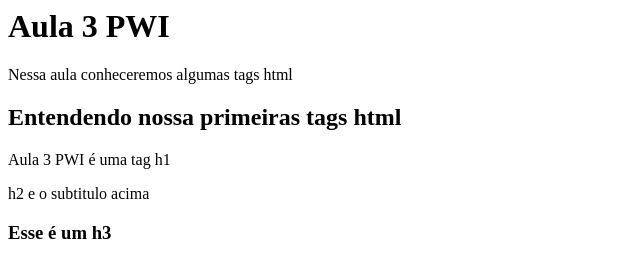
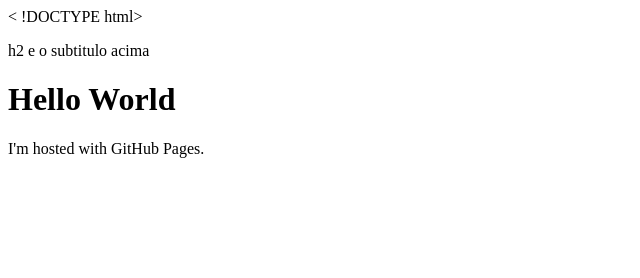
Before and after one commit to marianafeitosa/mariana.github.io, a plain HTML site: page index.html in a window 1280 px wide. Shown: the whole page, without its empty margins (0-640 px from the left). Drawn offline with Linux system fonts and the light colour scheme.

Commit message:
Update index.html

```diff
--- a/index.html
+++ b/index.html
@@ -1,13 +1,8 @@
+< !DOCTYPE html>
 <html>
-  <head>
-    <title>Aula3 PWAI</title>
-  </head>
-  <body>
-    <h1>Aula 3 PWI</h1>
-    <p>Nessa aula conheceremos algumas tags html</p>
-    <h2>Entendendo nossa primeiras tags html</h2>
-     <p>Aula 3 PWI é uma tag h1</p>
      <p>h2 e o subtitulo acima</p>
-    <h3>Esse é um h3</h3>
-  </body>
+<body>
+<h1>Hello World</h1>
+<p>I'm hosted with GitHub Pages.</p>
+</body>
 </html>
```
